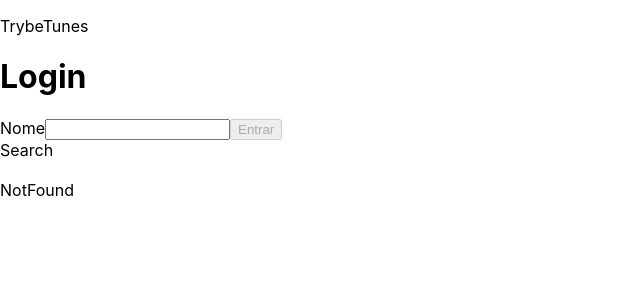
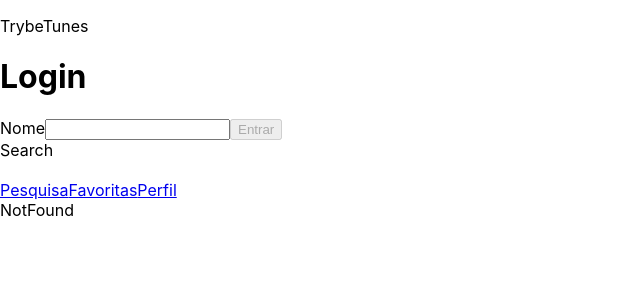
Before and after one commit to AnaMariaTozi/trybetunes, a React (Create React App) app: page /search in a window 1280 px wide. Shown: the top 300 px of the page, without its empty margins (0-640 px from the left). Built offline with nearby package versions, Linux system fonts and the light colour scheme.

Commit message:
4th requirement - tests passed 13/17

```diff
--- a/src/components/Header.js
+++ b/src/components/Header.js
@@ -1,4 +1,5 @@
 import React, { Component } from 'react';
+import { Link } from 'react-router-dom';
 import { getUser } from '../services/userAPI';
 import Loading from '../pages/loading';
 
@@ -24,11 +25,16 @@
 
   render() {
     const { user, loading } = this.state;
-
+    if (loading) return <p>Carregando...</p>
     return (
       <header data-testid="header-component">
         <h2 data-testid="header-user-name">{user}</h2>
-        {loading ? <Loading /> : null}
+        {/* {loading ? <Loading /> : null} */}
+        <nav>
+          <Link data-testid="link-to-search" to="/search">Pesquisa</Link>
+          <Link data-testid="link-to-favorites" to="/favorites">Favoritas</Link>
+          <Link data-testid="link-to-profile" to="/profile">Perfil</Link>
+        </nav>
       </header>
     );
   }
```
